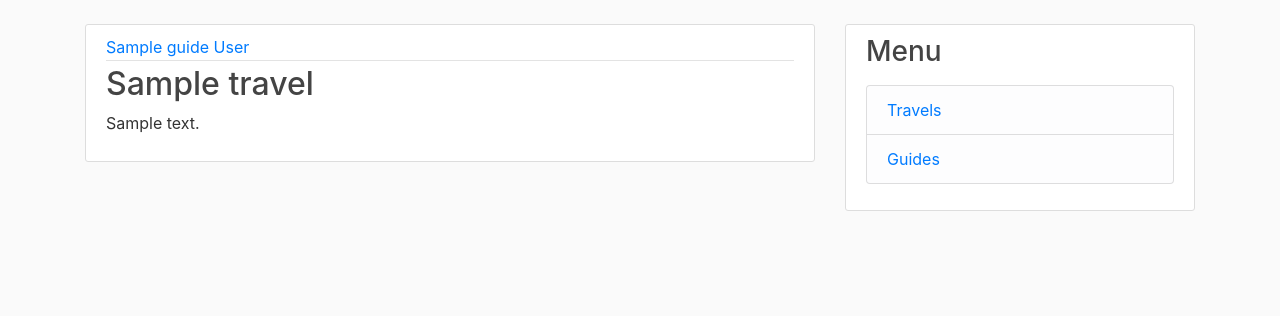
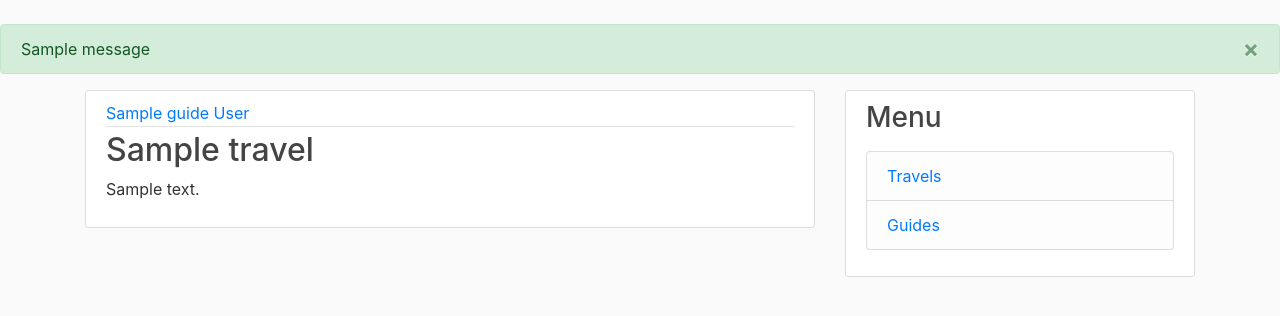
Before and after one commit to skucaite/travelbook_flask_app, a Flask app: template templates/home.html in a window 1280 px wide. Shown: the part 56-372 px from the top of the page. Run offline with Flask 2, Linux system fonts and the light colour scheme; the template is opened without the code that fills it: most values are stand-ins (such as "Sample title", 1, 10 or a date in 2020); one stand-in notice (Sample message) is shown; parts of the project's set-up code (start-up, migrations or seed data) failed here and were passed over; some libraries are stand-ins or nearby versions.

Commit message:
Flash messages

```diff
--- a/templates/layout.html
+++ b/templates/layout.html
@@ -16,6 +16,21 @@
       <title>Travel book</title>
     {% endif %}
   </head>
+  {% with messages = get_flashed_messages(with_categories=true) %}
+  <!-- Categories: success (green), info (blue), warning (yellow), danger (red) -->
+  {% if messages %}
+    {% for category, message in messages %}
+      {% if category == 'message' %}
+        <div class="alert alert-warning" role="alert">
+      {% else %}
+        <div class="alert alert-{{ category }} alert-dismissible" role="alert">
+        <button type="button" class="close" data-dismiss="alert" aria-label="Close"><span aria-hidden="true">&times;</span></button>
+      {% endif %}
+        {{ message }}
+      </div>
+    {% endfor %}
+  {% endif %}
+{% endwith %}
   <body>
     <header class="site-header">
       <nav class="navbar navbar-expand-md navbar-dark bg-steel fixed-top" style="background-color: #20407b;">
```
